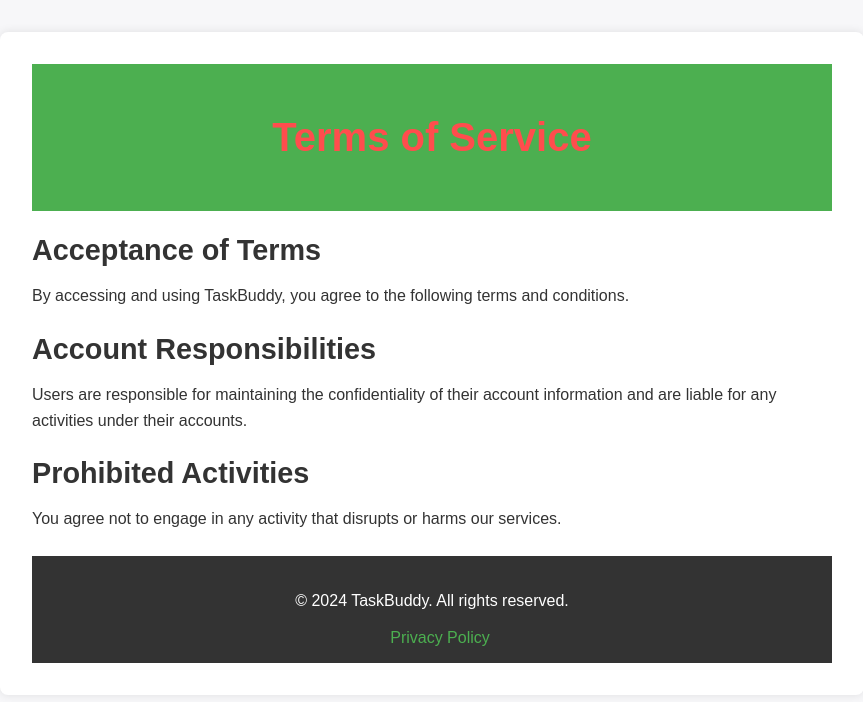
After one commit to AsathKhan/TaskBuddy, a Django app: page /terms-of-service/ in a window 1280 px wide. The commit adds this page. Shown: the top 702 px of the page, without its empty margins (208-1071 px from the left). Run offline with Django 5.2, Linux system fonts and the light colour scheme.

Commit message:
termsOfSerive added

```diff
--- a/BuddyWorks/templates/BuddyWorks/index.html
+++ b/BuddyWorks/templates/BuddyWorks/index.html
@@ -48,8 +48,8 @@
 
     <footer>
         <p>&copy; 2024 TaskBuddy. All rights reserved.</p>
-        <a href="">Privacy Policy</a>
-        <a href="">Terms of service</a>
+        <a href="{% url 'privacy-policyURL' %}">Privacy Policy</a>
+        <a href="{% url 'terms-of-serviceURL' %}">Terms of service</a>
     </footer>
 </body>
 </html>
--- a/BuddyWorks/templates/BuddyWorks/privacy_policy.html
+++ b/BuddyWorks/templates/BuddyWorks/privacy_policy.html
@@ -9,10 +9,10 @@
 </head>
 <body>
     {% block content %}
-    <header>
-        <h1>Privacy Policy</h1>
-    </header>
     <main>
+        <header>
+            <h1>Privacy Policy</h1>
+        </header>
         <section>
             <h2>Introduction</h2>
             <p>Your privacy is very important to us. This page explains how we collect, use, and protect your personal information.</p>
@@ -30,7 +30,7 @@
 
         <footer>
             <p>&copy; 2024 TaskBuddy. All rights reserved.</p>
-            <a href="">Terms of Service</a>
+            <a href="{% url 'terms-of-serviceURL' %}">Terms of Service</a>
         </footer>
     </main>
     {% endblock %}
--- /dev/null
+++ b/BuddyWorks/templates/BuddyWorks/terms_of_service.html
@@ -0,0 +1,28 @@
+{% extends 'BuddyWorks/privacy_policy.html' %}
+
+{% block content %}
+<main>
+    <header>
+        <h1>Terms of Service</h1>
+    </header>
+    <section>
+        <h2>Acceptance of Terms</h2>
+        <p>By accessing and using TaskBuddy, you agree to the following terms and conditions.</p>
+    </section>
+
+    <section>
+        <h2>Account Responsibilities</h2>
+        <p>Users are responsible for maintaining the confidentiality of their account information and are liable for any activities under their accounts.</p>
+    </section>
+
+    <section>
+        <h2>Prohibited Activities</h2>
+        <p>You agree not to engage in any activity that disrupts or harms our services.</p>
+    </section>
+
+    <footer>
+        <p>&copy; 2024 TaskBuddy. All rights reserved.</p>
+        <a href="{% url 'privacy-policyURL' %}">Privacy Policy</a>
+    </footer>
+</main>
+{% endblock %}
--- a/BuddyWorks/urls.py
+++ b/BuddyWorks/urls.py
@@ -2,7 +2,8 @@ from django.urls import path
 from django.contrib.auth.views import LogoutView
 from BuddyWorks.views import index_view
 from .views import login_view, signup_view
-from .views import dashboard_view, about_view, privacy_policy_view
+from .views import dashboard_view, about_view
+from .views import privacy_policy_view, terms_of_service_view
 
 urlpatterns=[
     path('', index_view, name="indexURL"),
@@ -11,5 +12,6 @@ urlpatterns=[
     path('signup/', signup_view, name="signupURL"),
     path('dashboard/', dashboard_view, name="dashboardURL"),
     path('about/', about_view, name='aboutURL'),
-    path('policy/', privacy_policy_view, name="privacy_policy.html"),
+    path('privacy-policy/', privacy_policy_view, name="privacy-policyURL"),
+    path('terms-of-service/', terms_of_service_view, name="terms-of-serviceURL"),
 ]
--- a/BuddyWorks/views.py
+++ b/BuddyWorks/views.py
@@ -60,3 +60,6 @@ def about_view(request):
 
 def privacy_policy_view(request):
     return render(request, 'BuddyWorks/privacy_policy.html')
+
+def terms_of_service_view(request):
+    return render(request, 'BuddyWorks/terms_of_service.html')
```
